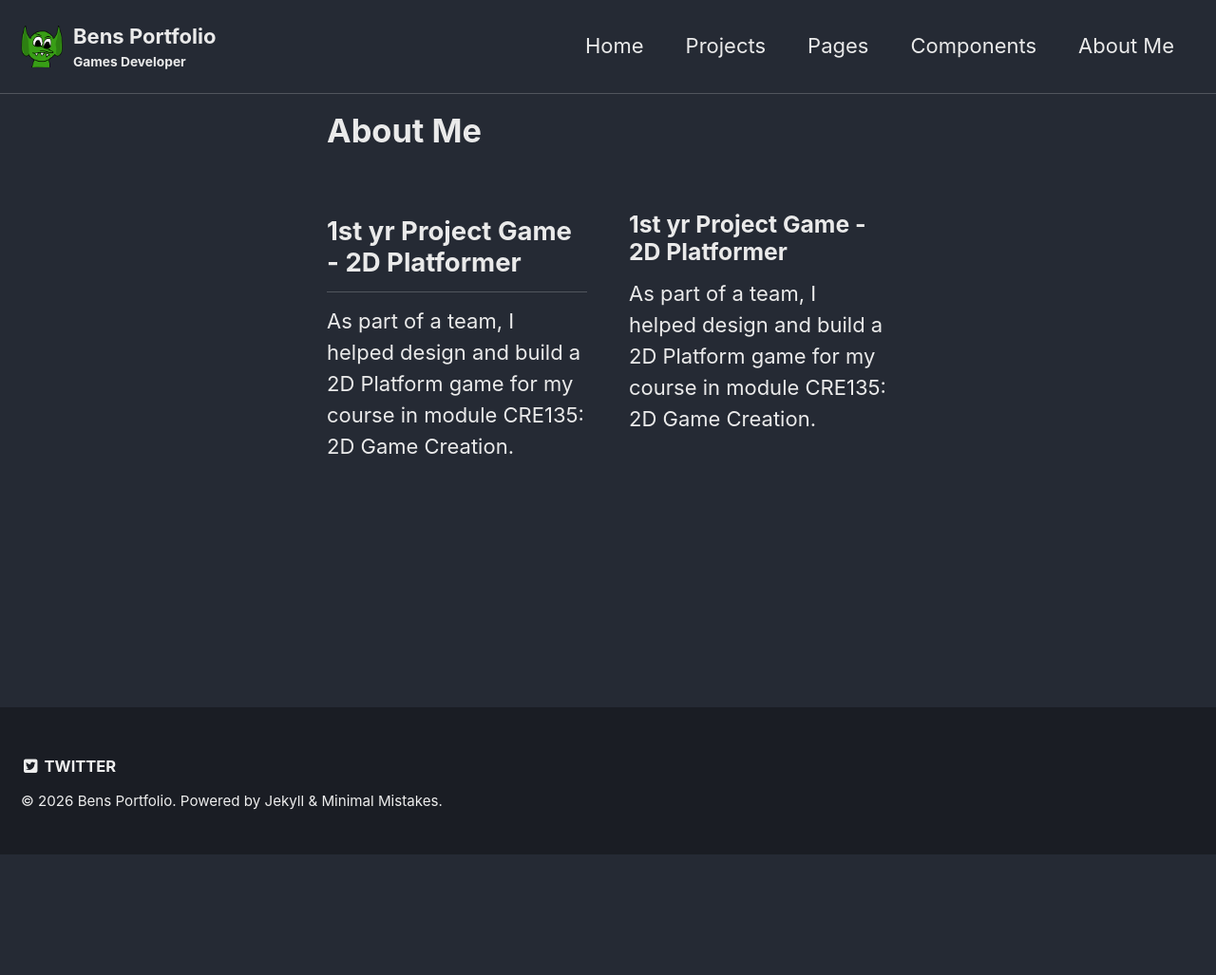
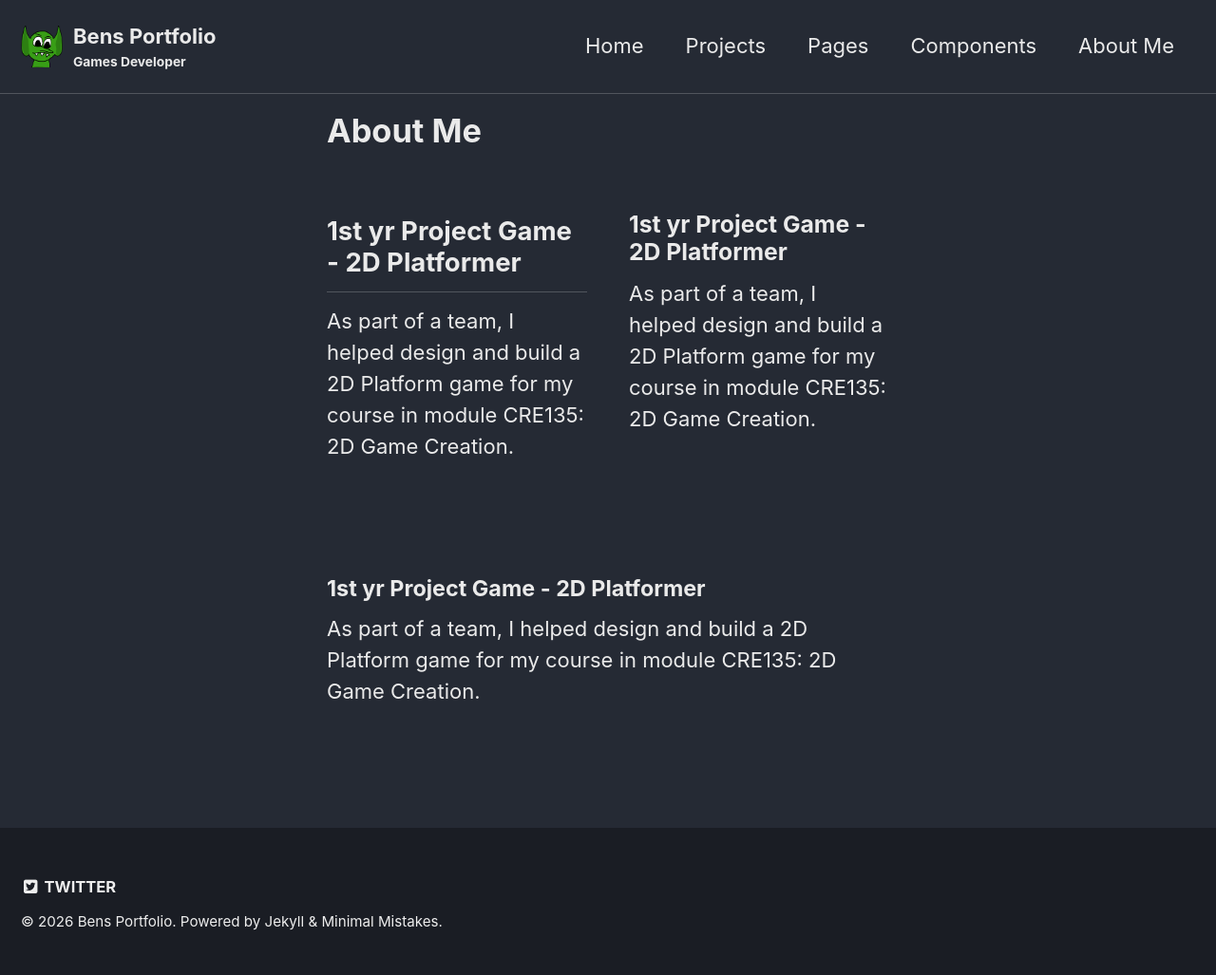
Before and after one commit to nvbnb17/nvbnb17.github.io, a Jekyll site: the page built from _pages/about-me.md, in a window 1280 px wide. Shown: the whole page at 95% size. Built offline with Jekyll 4.4.1, drawn with Linux system fonts in a browser that asks for light colours; before the commit the page ends 900 px from its top, so only the background shows below that.

Commit message:
Update about-me.md

```diff
--- a/_pages/about-me.md
+++ b/_pages/about-me.md
@@ -31,4 +31,12 @@ skills:
     </p>
   </div>
 
+  <div style="flex:1 1 250px; min-width:250px;">
+    <h4>1st yr Project Game - 2D Platformer</h4>
+    <p>
+      As part of a team, I helped design and build a 2D Platform game for my course in module CRE135: 2D Game Creation.
+    </p>
+  </div>
+
+
 </div>
```
